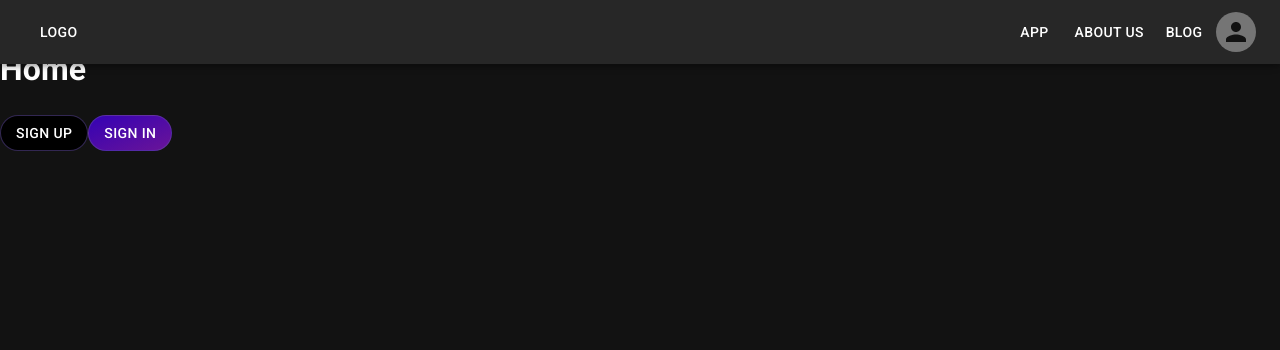
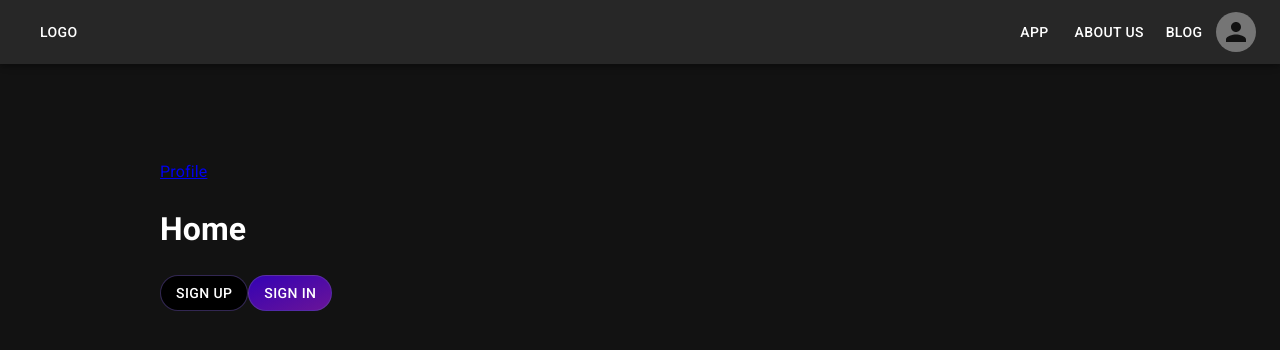
Before and after one commit to PeepholeApp/NFSD_APP_FRONTEND, a React (Vite) app: page / in a window 1280 px wide. Shown: the top 350 px of the page. Built offline with nearby package versions, Linux system fonts and the light colour scheme.

Commit message:
add margin to the page

```diff
--- a/src/pages/Home.jsx
+++ b/src/pages/Home.jsx
@@ -1,5 +1,6 @@
 import { Link } from "react-router-dom";
 import { ButtonDark, ButtonLight } from "../components/Button";
+import { Box } from "@mui/material";
 
 function onHi() {
   console.log("Hola");
@@ -8,10 +9,12 @@ function onHi() {
 const Home = () => {
   return (
     <>
-      <Link to="/profile">Profile</Link>
-      <h1>Home</h1>
-      <ButtonDark onClick={onHi}>Sign Up</ButtonDark>
-      <ButtonLight>Sign In</ButtonLight>
+      <Box sx={{ m: 20 }}>
+        <Link to="/profile">Profile</Link>
+        <h1>Home</h1>
+        <ButtonDark onClick={onHi}>Sign Up</ButtonDark>
+        <ButtonLight>Sign In</ButtonLight>
+      </Box>
     </>
   );
 };
```
